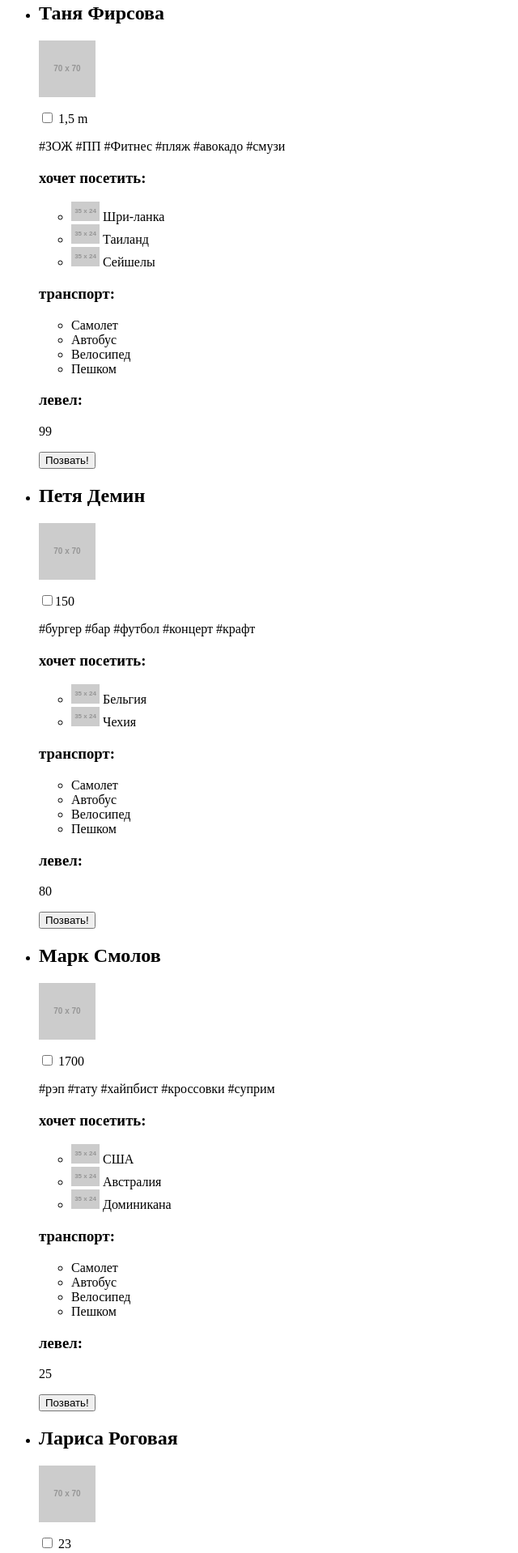
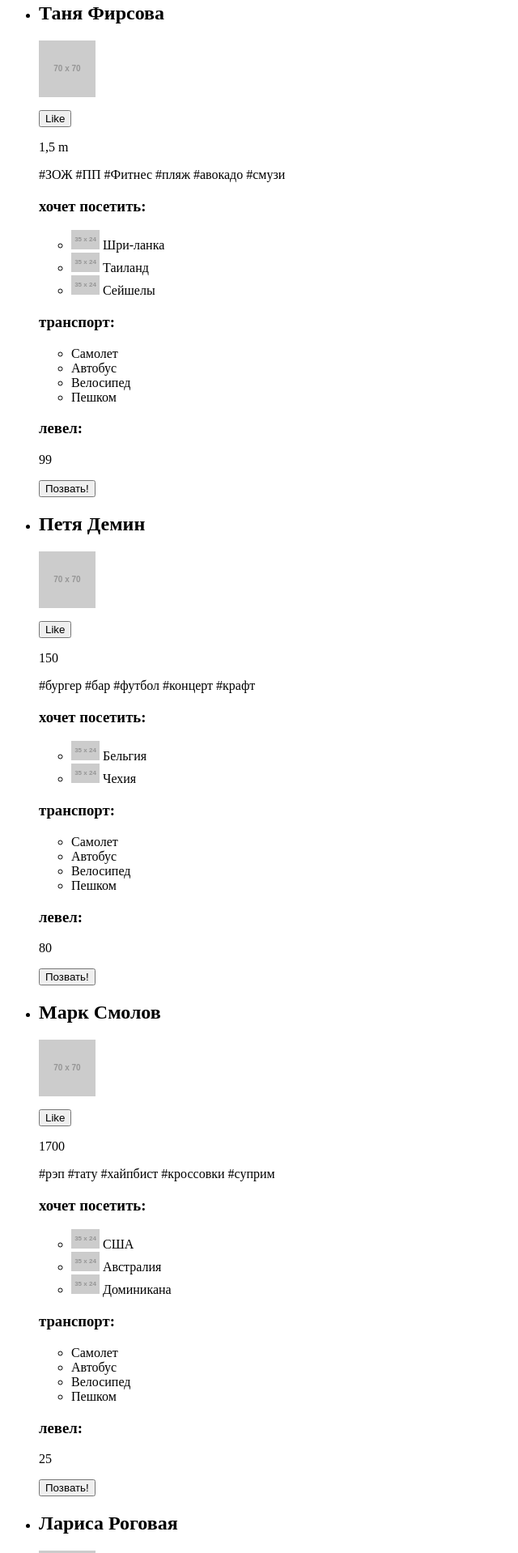
Before and after one commit to romanger/1088545-pognali-18, a website: page source/catalog.html in a window 1280 px wide. Shown: the part 351-2269 px from the top of the page at 81% size, without its empty margins (0-640 px from the left). Drawn offline with Linux system fonts and the light colour scheme; placeholder pictures from the web are drawn by us.

Commit message:
Like layout chanegd to button

```diff
--- a/source/catalog.html
+++ b/source/catalog.html
@@ -41,14 +41,15 @@
     <h1>Попутчики</h1>
     <section class="travelmates">
       <ul class="travelmates__list">
-        <li class="travelmates__list-item travaler-card">
+        <li class="travelmates__list-item traveler-card">
           <h2 class="traveler-card__name">Таня Фирсова</h2>
           <p class="traveler-card__picture--round">
             <img src="https://via.placeholder.com/70x70" alt="Таня Фирсова фото" width="70" height="70"
               class="traveler-card__image">
           </p>
 
-          <label class="travaler-card__like" aria-label="Нравится"><input type="checkbox" name="like"> 1,5 m</label>
+          <button class="traveler-card__button traveler-card__button--active">Like</button>
+          <p class="traveler-card__like-stat">1,5 m</p>
 
           <p class="traveler-card__tags">#ЗОЖ #ПП #Фитнес #пляж #авокадо #смузи</p>
           <h3 class="traveler-card__title">хочет посетить:</h3>
@@ -73,13 +74,15 @@
           </div>
           <button class="traveler-card__button button">Позвать!</button>
         </li>
-        <li class="travelmates__list-item travaler-card">
+        <li class="travelmates__list-item traveler-card">
           <h2 class="traveler-card__name">Петя Демин</h2>
           <p class="traveler-card__picture--round">
-            <img src="https://via.placeholder.com/70x70" alt="Петя Демин фото" width="70" height="70" class="traveler-card__image">
+            <img src="https://via.placeholder.com/70x70" alt="Петя Демин фото" width="70" height="70"
+              class="traveler-card__image">
           </p>
 
-          <label class="travaler-card__like" aria-label="Нравится"><input type="checkbox" name="like">150</label>
+          <button class="traveler-card__button traveler-card__button--active">Like</button>
+          <p class="traveler-card__like-stat">150</p>
 
           <p class="traveler-card__tags">#бургер #бар #футбол #концерт #крафт</p>
           <h3 class="traveler-card__title">хочет посетить:</h3>
@@ -102,14 +105,15 @@
           </div>
           <button class="traveler-card__button button">Позвать!</button>
         </li>
-        <li class="travelmates__list-item travaler-card">
+        <li class="travelmates__list-item traveler-card">
           <h2 class="traveler-card__name">Марк Смолов</h2>
           <p class="traveler-card__picture--round">
             <img src="https://via.placeholder.com/70x70" alt="Марк Смолов фото" width="70" height="70"
               class="traveler-card__image">
           </p>
 
-          <label class="travaler-card__like" aria-label="Нравится"><input type="checkbox" name="like"> 1700</label>
+          <button class="traveler-card__button traveler-card__button--active">Like</button>
+          <p class="traveler-card__like-stat">1700</p>
 
           <p class="traveler-card__tags">#рэп #тату #хайпбист #кроссовки #суприм</p>
           <h3 class="traveler-card__title">хочет посетить:</h3>
@@ -118,8 +122,8 @@
                 height="24" class="flag-list__image"> США</li>
             <li class="flag-list__item"><img src="https://via.placeholder.com/35x24" alt="Флаг Австралия" width="35"
                 height="24" class="flag-list__image"> Австралия</li>
-            <li class="flag-list__item"><img src="https://via.placeholder.com/35x24" alt="Флаг Доминикана"
-                width="35" height="24" class="flag-list__image"> Доминикана</li>
+            <li class="flag-list__item"><img src="https://via.placeholder.com/35x24" alt="Флаг Доминикана" width="35"
+                height="24" class="flag-list__image"> Доминикана</li>
           </ul>
           <h3 class="traveler-card__title">транспорт:</h3>
           <ul class="traveler-card__transport-list transport-list">
@@ -134,20 +138,21 @@
           </div>
           <button class="traveler-card__button button">Позвать!</button>
         </li>
-        <li class="travelmates__list-item travaler-card">
+        <li class="travelmates__list-item traveler-card">
           <h2 class="traveler-card__name">Лариса Роговая</h2>
           <p class="traveler-card__picture--round">
             <img src="https://via.placeholder.com/70x70" alt="Лариса Роговая фото" width="70" height="70"
               class="traveler-card__image">
           </p>
 
-          <label class="travaler-card__like" aria-label="Нравится"><input type="checkbox" name="like"> 23</label>
+          <button class="traveler-card__button traveler-card__button--active">Like</button>
+          <p class="traveler-card__like-stat">23</p>
 
           <p class="traveler-card__tags">#образование #карьера #учеба #линкедин</p>
           <h3 class="traveler-card__title">хочет посетить:</h3>
           <ul class="traveler-card__country-list flag-list--extended">
-            <li class="flag-list__item"><img src="https://via.placeholder.com/35x24" alt="Флаг Великобритания" width="35"
-                height="24" class="flag-list__image"> Великобритания</li>
+            <li class="flag-list__item"><img src="https://via.placeholder.com/35x24" alt="Флаг Великобритания"
+                width="35" height="24" class="flag-list__image"> Великобритания</li>
             <li class="flag-list__item"><img src="https://via.placeholder.com/35x24" alt="Флаг Германия" width="35"
                 height="24" class="flag-list__image"> Германия</li>
           </ul>
```
